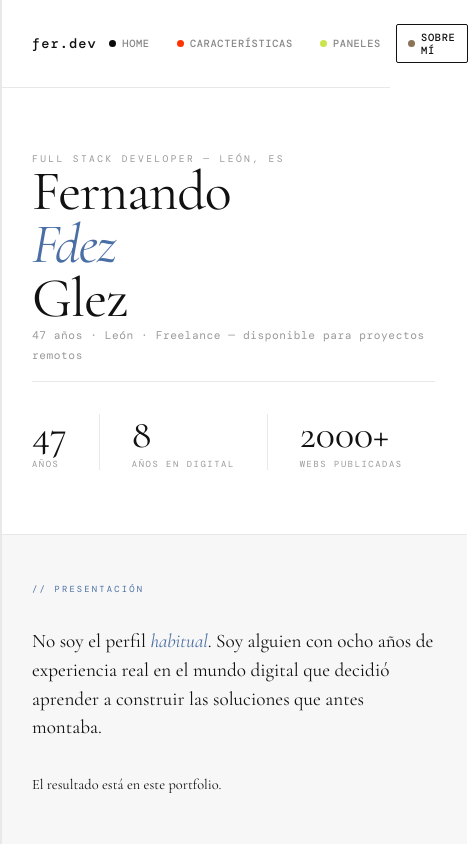
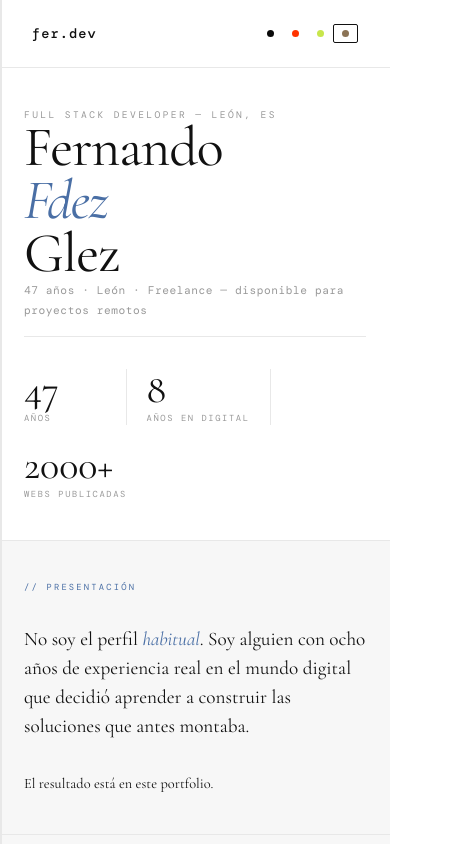
Before and after one commit to fernandofg78-ctrl/portfolio, a React (Vite) app in the folder frontend/: page /about in a window 390 px wide. Shown: the top 844 px of the page, 468 px wide, since content can reach past the window. Built offline with nearby package versions, Linux system fonts and the light colour scheme; a web font is replaced by a local one.

Commit message:
ajusten en css responsive

```diff
--- a/frontend/src/components/Navbar/navbar.css
+++ b/frontend/src/components/Navbar/navbar.css
@@ -11,88 +11,12 @@
 }
 
 .navbar-logo {
-  /* src/components/Navbar/navbar.css */
-  /* Navbar compartido — navegación entre secciones */
-
-  .navbar {
-    display: flex;
-    justify-content: space-between;
-    align-items: center;
-    padding: 1.25rem 3rem;
-    position: relative;
-    z-index: 10;
-  }
-
-  .navbar-logo {
-    font-size: 1rem;
-    font-weight: 700;
-    letter-spacing: -0.02em;
-    text-decoration: none;
-    color: inherit;
-  }
-
-  /* ─── Nav ───────────────────────────────────────────────── */
-
-  .navbar-themes {
-    display: flex;
-    align-items: center;
-    gap: 0.15rem;
-  }
-
-  .navbar-theme-btn {
-    display: flex;
-    align-items: center;
-    gap: 0.4rem;
-    padding: 0.35rem 0.7rem;
-    border: 1px solid transparent;
-    border-radius: 2px;
-    background: transparent;
-    cursor: pointer;
-    text-decoration: none;
-    transition: border-color 0.2s ease;
-    color: inherit;
-  }
-
-  .navbar-theme-btn:hover {
-    border-color: currentColor;
-  }
-
-  .navbar-theme-btn.is-active {
-    border-color: currentColor;
-  }
-
-  .navbar-theme-dot {
-    width: 7px;
-    height: 7px;
-    border-radius: 50%;
-    flex-shrink: 0;
-    transition: transform 0.2s ease;
-  }
-
-  .navbar-theme-btn:hover .navbar-theme-dot {
-    transform: scale(1.3);
-  }
-
-  .navbar-theme-name {
-    font-size: 0.65rem;
-    font-weight: 500;
-    letter-spacing: 0.06em;
-    text-transform: uppercase;
-    opacity: 0.5;
-    transition: opacity 0.2s ease;
-  }
-
-  .navbar-theme-btn:hover .navbar-theme-name,
-  .navbar-theme-btn.is-active .navbar-theme-name {
-    opacity: 1;
-  }
   font-size: 1rem;
   font-weight: 700;
   letter-spacing: -0.02em;
   text-decoration: none;
   color: inherit;
 }
-
 /* ─── Themes ────────────────────────────────────────────── */
 
 .navbar-themes {
@@ -176,3 +100,29 @@
 .navbar-theme-btn[data-theme="archive"] .navbar-theme-dot {
   background: #8b7355;
 }
+
+/* ─── Responsive ────────────────────────────────────────── */
+
+@media (max-width: 700px) {
+  .navbar {
+    padding: 1rem 1.25rem;
+    flex-wrap: wrap;
+    gap: 0.5rem;
+  }
+
+  .navbar-themes-label {
+    display: none; /* quita ruido, no es imprescindible en móvil */
+  }
+
+  .navbar-themes {
+    gap: 0;
+  }
+
+  .navbar-theme-btn {
+    padding: 0.3rem 0.5rem;
+  }
+
+  .navbar-theme-name {
+    display: none; /* solo el dot en móvil */
+  }
+}
--- a/frontend/src/components/modal/DefaultModal.css
+++ b/frontend/src/components/modal/DefaultModal.css
@@ -18,6 +18,12 @@
 }
 
 /* ─── Panel ─────────────────────────────────────────────── */
+.dm-iframe-direct {
+  width: 100%;
+  height: 70vh;
+  border: none;
+  border-radius: 8px;
+}
 
 .dm-panel {
   background: #f5f4f0;
@@ -31,6 +37,7 @@
   padding: 2.5rem 2rem 1.75rem;
   position: relative;
   overflow-y: auto;
+  overflow-x: hidden;
 }
 
 /* ─── Close ─────────────────────────────────────────────── */
--- a/frontend/src/index.css
+++ b/frontend/src/index.css
@@ -12,6 +12,11 @@
 html {
   font-size: 16px;
   -webkit-font-smoothing: antialiased;
+}
+html,
+body {
+  overflow-x: hidden;
+  max-width: 100%;
 }
 
 img {
--- a/frontend/src/themes/archive/archive.css
+++ b/frontend/src/themes/archive/archive.css
@@ -669,6 +669,26 @@
 }
 
 @media (max-width: 600px) {
+  .a-hero-left,
+  .a-hero-right {
+    padding: 2.5rem 1.5rem;
+  }
+
+  .a-stats {
+    flex-wrap: wrap;
+    gap: 1.25rem 0;
+  }
+
+  .a-stat {
+    padding-right: 1.25rem;
+    margin-right: 1.25rem;
+    min-width: 30%;
+  }
+
+  .a-stat-label {
+    white-space: normal;
+    line-height: 1.3;
+  }
   .a-value-grid {
     grid-template-columns: 1fr;
   }
```
